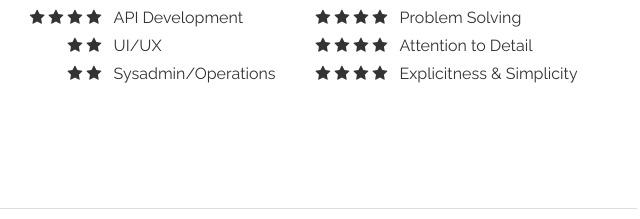
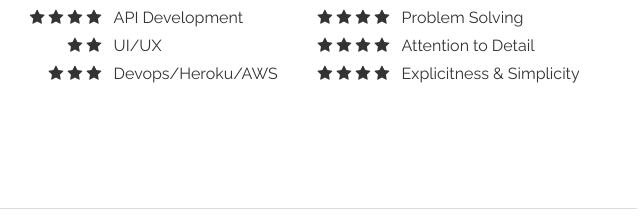
Before and after one commit to ckhall/ckhall.github.io, a plain HTML site: page index.html in a window 1280 px wide. Shown: the part 277-496 px from the top of the page, 435-1075 px from the left. Drawn offline with Linux system fonts and the light colour scheme.

Commit message:
Update index.html

```diff
--- a/index.html
+++ b/index.html
@@ -92,10 +92,10 @@
               </li>
               <li>
                 <i class="fa fa-star" style="color:white"></i>
-                <i class="fa fa-star" style="color:white"></i>
                 <i class="fa fa-star"></i>
                 <i class="fa fa-star"></i>
-                &nbsp;&nbsp;Sysadmin/Operations
+                <i class="fa fa-star"></i>
+                &nbsp;&nbsp;Devops/Heroku/AWS
               </li>
             </ul>
           </div>
```
